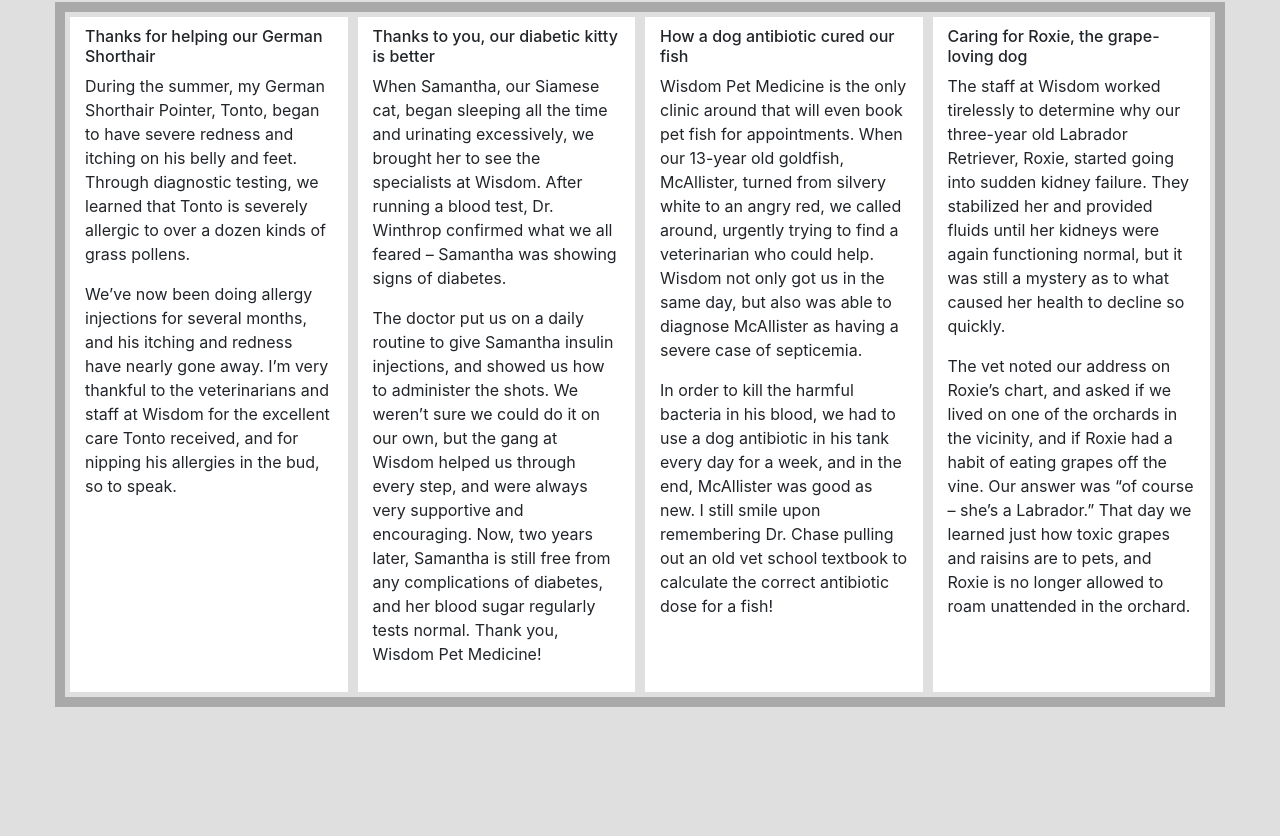
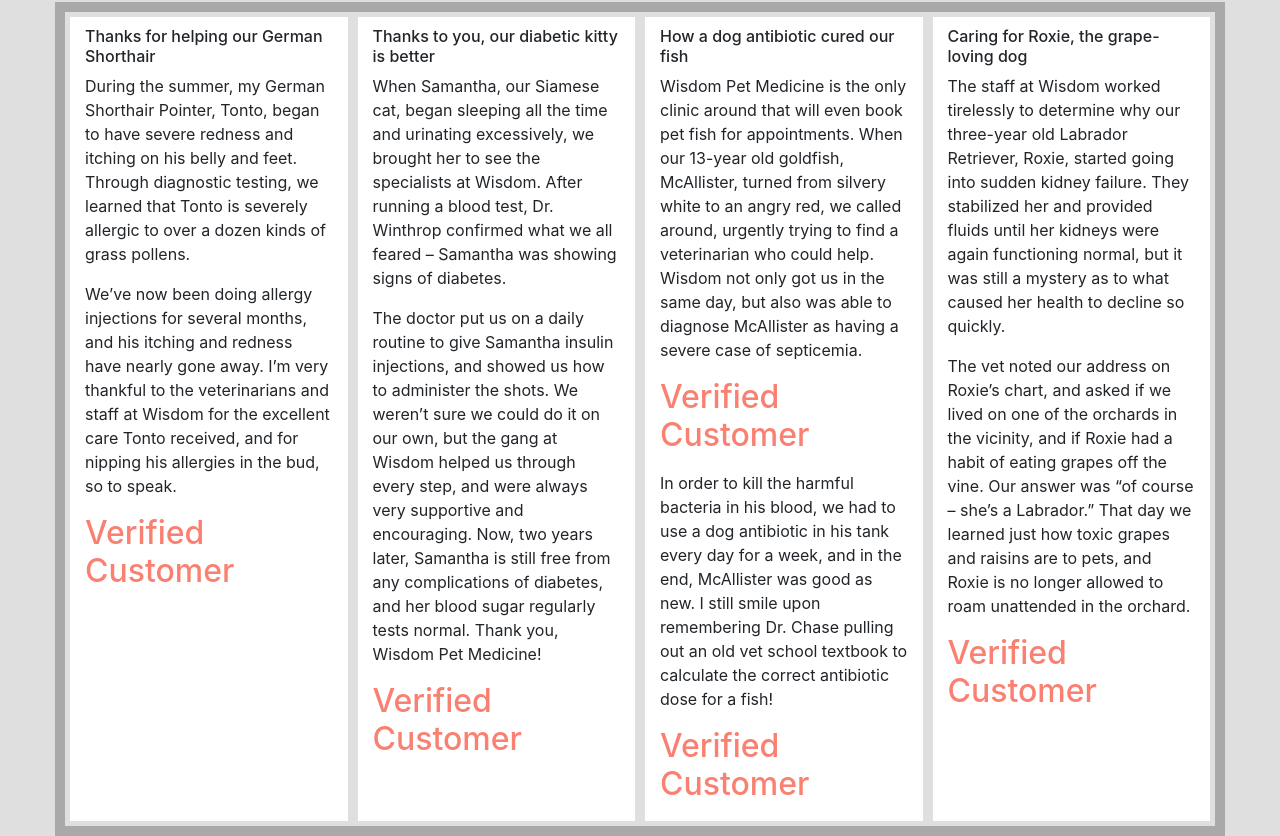
Before and after one commit to jotl2023/Dev-Repo, a website: page index_cssFile.html in a window 1280 px wide. Shown: the part 806-1642 px from the top of the page. Before the commit the page ends 1513 px from the top, so only its background shows below. Drawn offline with Linux system fonts and the light colour scheme.

Commit message:
added verified user

```diff
--- a/css/index_cssFile.css
+++ b/css/index_cssFile.css
@@ -120,3 +120,7 @@
 {
   font-weight: bold;
 }
+.vs
+{
+  color: salmon;
+}
--- a/index_cssFile.html
+++ b/index_cssFile.html
@@ -91,6 +91,7 @@
 					<p>
                       We’ve now been doing allergy injections for several months, and his itching and redness have nearly gone away. I’m very thankful to the veterinarians and staff at Wisdom for the excellent care Tonto received, and for nipping his allergies in the bud, so to speak.
 					</p>
+          <h2 class="vs">Verified Customer</h2>
                 </div>
                 <div class="col-xs-12 col-sm-6 col-md-6 col-lg-3 col-xl-3 review-div2">
 					<h6>
@@ -102,6 +103,7 @@
 					<p>
                       The doctor put us on a daily routine to give Samantha insulin injections, and showed us how to administer the shots. We weren’t sure we could do it on our own, but the gang at Wisdom helped us through every step, and were always very supportive and encouraging. Now, two years later, Samantha is still free from any complications of diabetes, and her blood sugar regularly tests normal. Thank you, Wisdom Pet Medicine!
 					</p>
+          <h2 class="vs">Verified Customer</h2>
                 </div>
                 <div class="col-xs-12 col-sm-6 col-md-6 col-lg-3 col-xl-3 review-div2">
 					<h6>
@@ -109,10 +111,12 @@
 					</h6>
 					<p>
                       Wisdom Pet Medicine is the only clinic around that will even book pet fish for appointments. When our 13-year old goldfish, McAllister, turned from silvery white to an angry red, we called around, urgently trying to find a veterinarian who could help. Wisdom not only got us in the same day, but also was able to diagnose McAllister as having a severe case of septicemia.
+                      <h2 class="vs">Verified Customer</h2>
 					</p>
 					<p>
                       In order to kill the harmful bacteria in his blood, we had to use a dog antibiotic in his tank every day for a week, and in the end, McAllister was good as new. I still smile upon remembering Dr. Chase pulling out an old vet school textbook to calculate the correct antibiotic dose for a fish!
 					</p>
+          <h2 class="vs">Verified Customer</h2>
                 </div>
                 <div class="col-xs-12 col-sm-6 col-md-6 col-lg-3 col-xl-3 review-div2">
 					<h6>
@@ -124,6 +128,7 @@
 					<p>
                       The vet noted our address on Roxie’s chart, and asked if we lived on one of the orchards in the vicinity, and if Roxie had a habit of eating grapes off the vine. Our answer was “of course – she’s a Labrador.” That day we learned just how toxic grapes and raisins are to pets, and Roxie is no longer allowed to roam unattended in the orchard.
 					</p>
+          <h2 class="vs">Verified Customer</h2>
                 </div>
             </div>
   </div>
```
